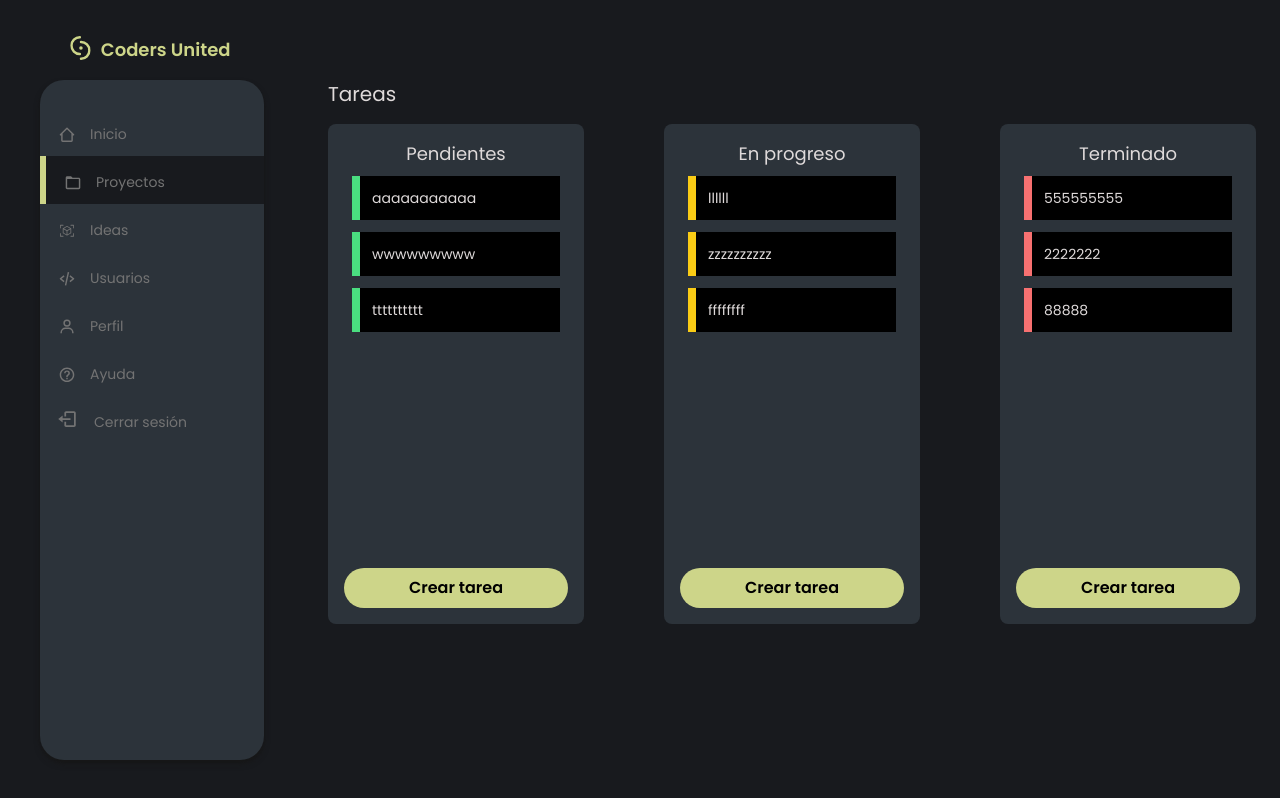
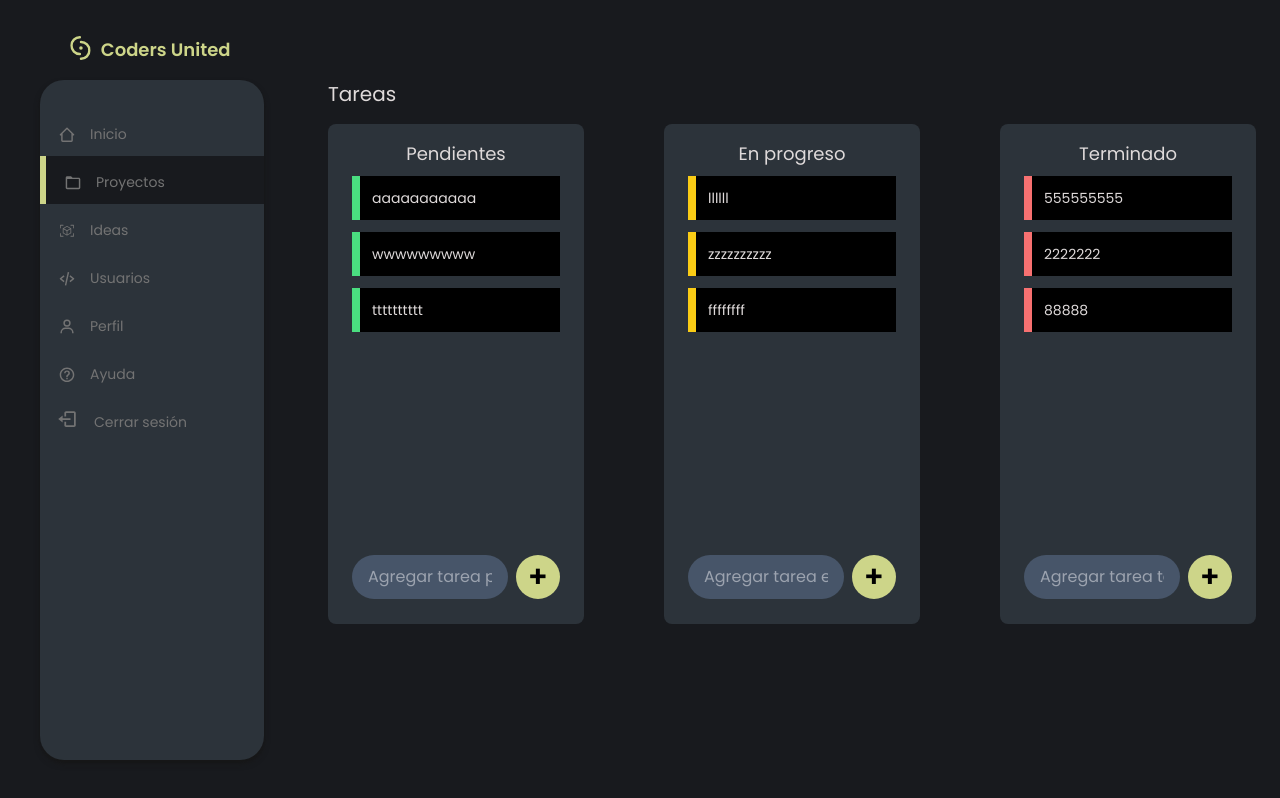
Before and after one commit to rodrigo745/coders-united, a Next.js app: page /pages/1/proyectos/proyecto_creado/1/tareas in a window 1280 px wide. Shown: the top 798 px of the page. Built offline with nearby package versions, Linux system fonts and the light colour scheme.

Commit message:
boton de crear

```diff
--- a/src/components/tareas/Columna.jsx
+++ b/src/components/tareas/Columna.jsx
@@ -17,14 +17,18 @@ export default function Columna(props){
     return(
         <div ref={setNodeRef} className="cuadro w-[20vw] rounded-lg h-[500px] p-4 flex flex-col items-center">
             <h4 className="text-lg">{props.titulo}</h4>
-            <div className='w-full flex flex-col h-full justify-between'>
-                <div className='overflow-auto'>
-                    <div className="h-fit min-h-56 w-full mt-2 flex flex-col-reverse  my-10 px-2 justify-end">
+            <div className='w-full flex flex-col h-[92%] justify-between space-y-2'>
+                <div className='overflow-auto h-full'>
+                    <div className="h-fit min-h-32 w-full mt-2 flex flex-col-reverse px-2 justify-end ">
                         {props.children}
                     </div>
                 </div>
-            <div className='w-full amarilloBack text-center p-2 rounded-full cursor-pointer'>
-                <p className='font-bold text-black '>Crear tarea</p>
+            <div className='w-full text-center flex space-x-2 px-2'>
+                <input type="text" placeholder={`Agregar tarea ${
+                    props.tablero == "progreso" ? "en progrso" : props.tablero}`}
+                    className='p-2 bg-slate-600 rounded-full px-4 w-full'
+                />
+                <p className='font-bold text-black p-1 px-3 text-3xl amarilloBack rounded-full cursor-pointer'>+</p>
             </div>
             </div>
         </div>
```
